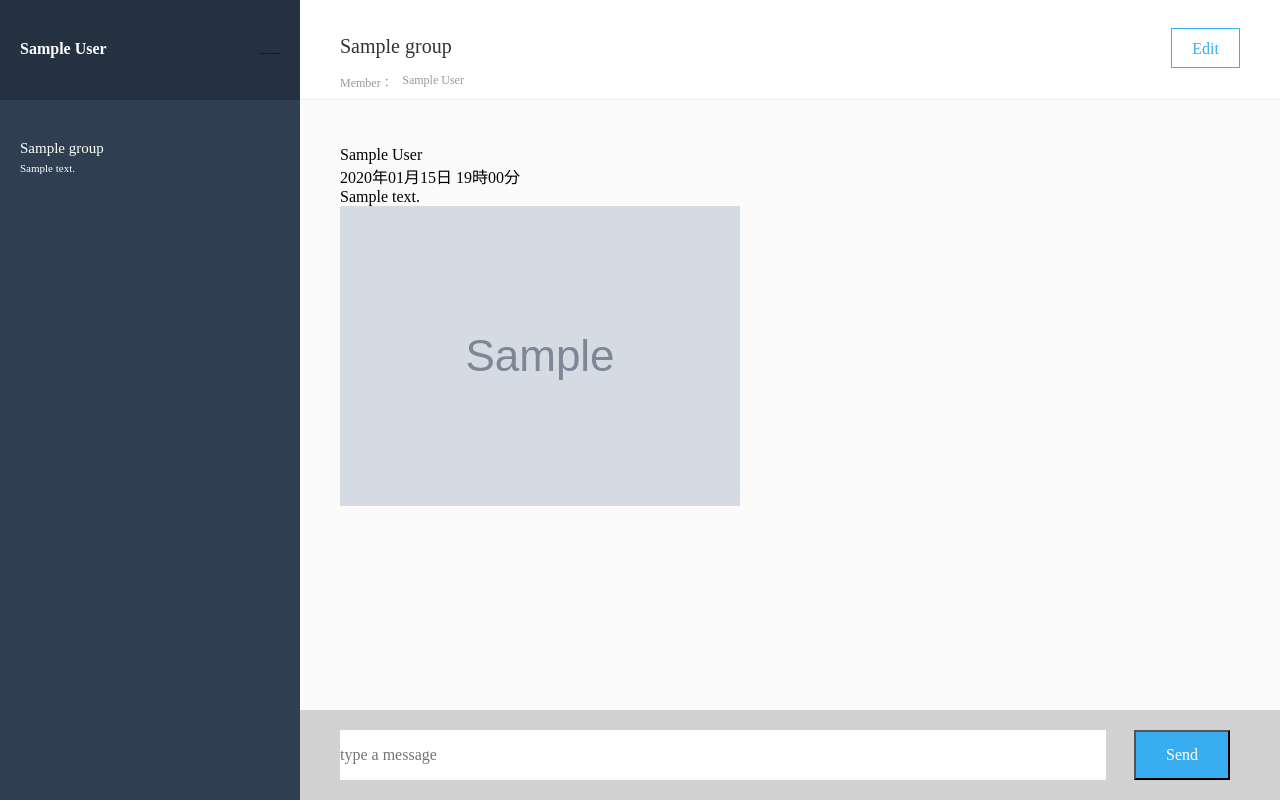
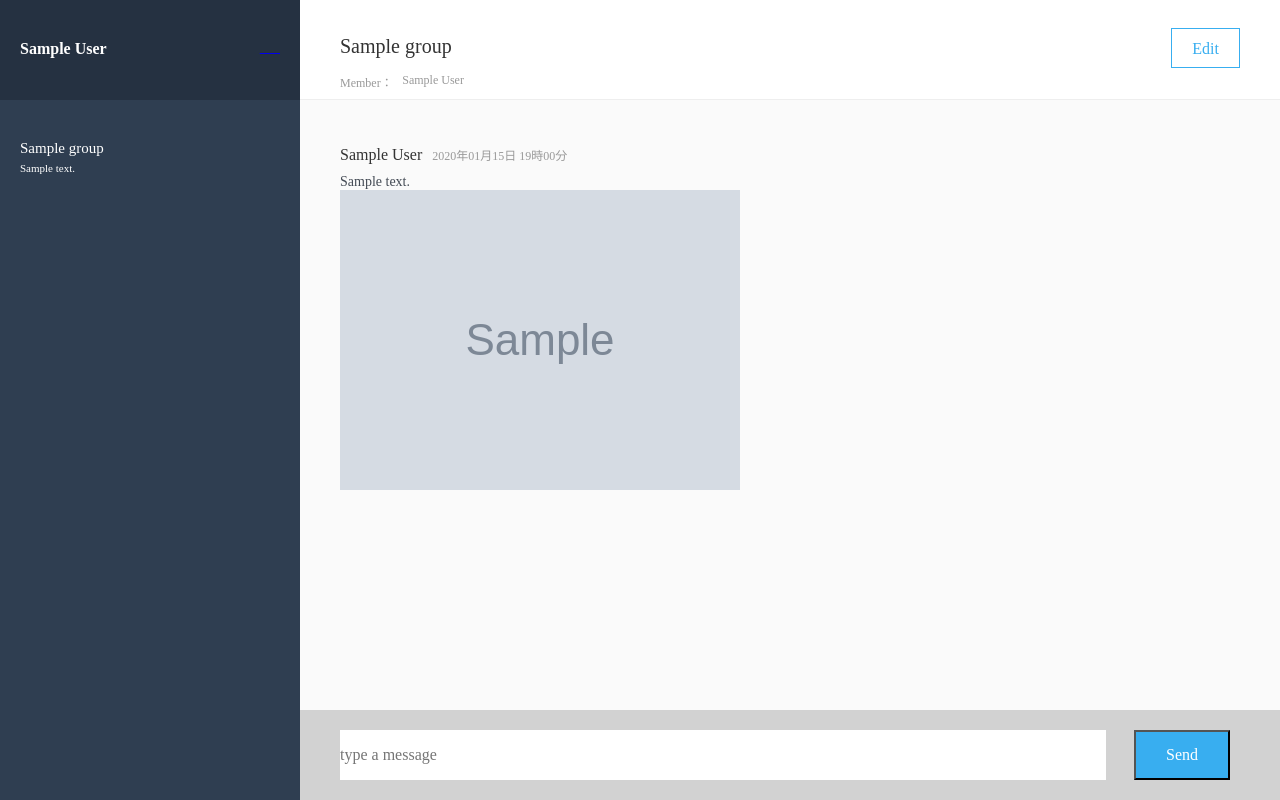
Before and after one commit to yuya-kumazawa27/chat-space, a Rails app: page /groups/1/messages in a window 1280 px wide. Run offline with Rails 7, Linux system fonts and the light colour scheme; a user stored in the database is signed in; tables that the repository leaves empty hold one stand-in row (values such as "Sample post"); grey boxes marked "Sample" are stand-in pictures; style sheets or scripts are compiled from the project's sources; some libraries are stand-ins or nearby versions.

Commit message:
cssを当てる

```diff
--- a/app/assets/javascripts/message.js
+++ b/app/assets/javascripts/message.js
@@ -5,11 +5,11 @@ $(function(){
       //data-idが反映されるようにしている
       var html =
        `<div class="message" data-message-id=  ${message.id} >
-          <div class="upper-message__info">
-            <div class="upper-message__talker">
+          <div class="message__info">
+            <div class="message__talker">
               ${message.user_name}
             </div>
-            <div class="upper-message__info__date">
+            <div class="message__info__date">
               ${message.created_at}
             </div>
           </div>
@@ -23,8 +23,8 @@ $(function(){
     } else if (message.content) {
       var html =
       `<div class="message" data-message-id= ${message.id} >
-          <div class="upper-message__txit">
-            <div class="upper-message__talker">
+          <div class="message__txit">
+            <div class="message__talker">
               ${message.user_name}
             </div>
             <div class="upper-message__date">
@@ -40,11 +40,11 @@ $(function(){
       } else if (message.image) {
         //同様に、data-idが反映されるようにしている
         var html = `<div class="message" data-message-id=  ${message.id} >
-          <div class="upper-message__info">
-            <div class="upper-message__talker">
+          <div class="message__info">
+            <div class="message__talker">
               ${message.user_name}
             </div>
-            <div class="upper-message__info__date">
+            <div class="message__info__date">
               ${message.created_at}
             </div>
           </div>
--- a/app/assets/stylesheets/modules/_messages.scss
+++ b/app/assets/stylesheets/modules/_messages.scss
@@ -123,11 +123,14 @@
   height: calc(100vh - 190px);
   width: calc(100vw - 300px);
   padding: 46px 40px;
+  padding-bottom: 40px;
   .message {
     padding-bottom: 40px;
+
     &__info {
+      display: flex;
       margin-bottom: 10px;
-      display: flex;
+
       &__talker {
         color: #333;
         font-size: 16px;
--- a/app/views/messages/_message.html.haml
+++ b/app/views/messages/_message.html.haml
@@ -1,10 +1,10 @@
 .message{data: {message: {id: message.id}}}
-  .upper-message__info
-    .upper-message__info__talker
+  .message__info
+    %p.message__info__talker
       = message.user.name
-    .upper-message__info__date
+    %p.message__info__date
       = message.created_at.strftime("%Y年%m月%d日 %H時%M分")
-  .upper-message__text
+  .message__text
     - if message.content.present?
       %p.lower-message__content
         = message.content
```
